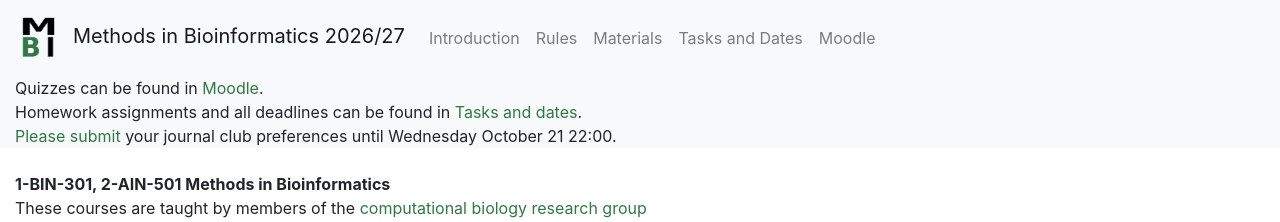
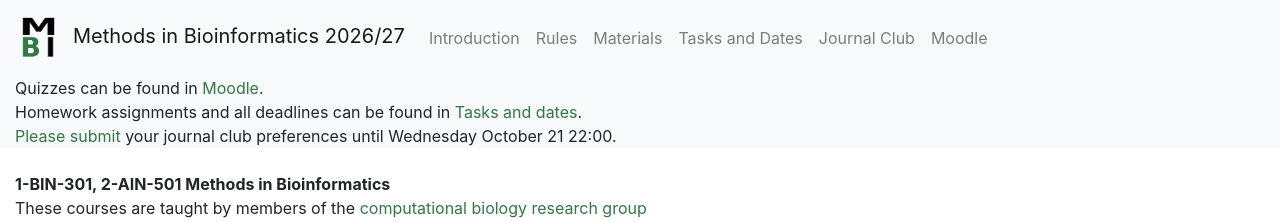
Before and after one commit to fmfi-compbio/mbi, a Jekyll site: the page built from index.md, in a window 1280 px wide. Shown: the top 222 px of the page. Built offline with Jekyll 4.4.1, drawn with Linux system fonts in a browser that asks for light colours; nearby versions of some CDN libraries; our own code applies the rules of GitHub Pages for plain Markdown files.

Commit message:
Update _config.yml

```diff
--- a/_config.yml
+++ b/_config.yml
@@ -12,5 +12,5 @@ header_pages:
   - Materials.md
   - Tasks.md
 #  - Project.md
-#  - Journal_club.md
+  - Journal_club.md
 #  - Exam.md
```
